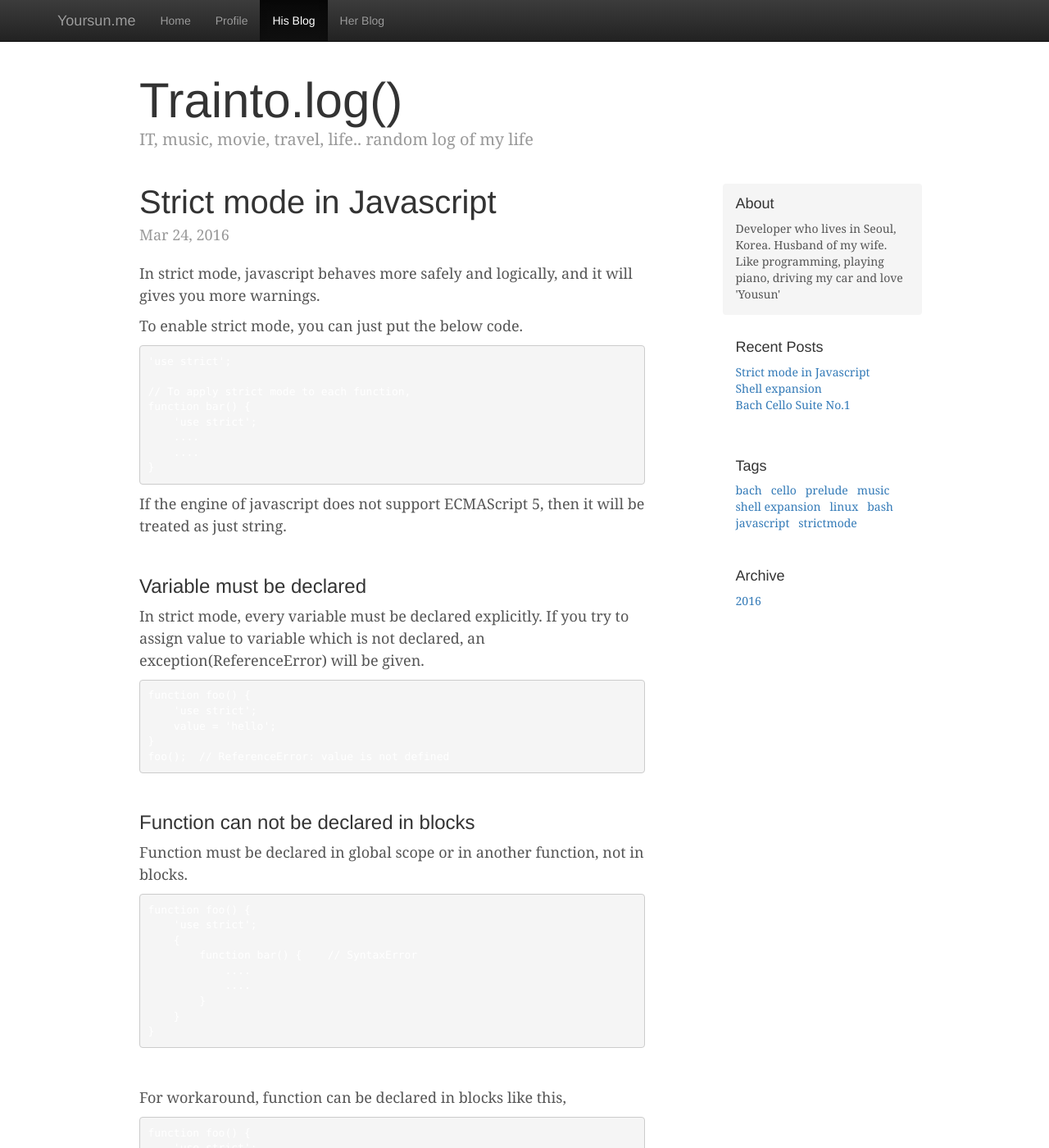
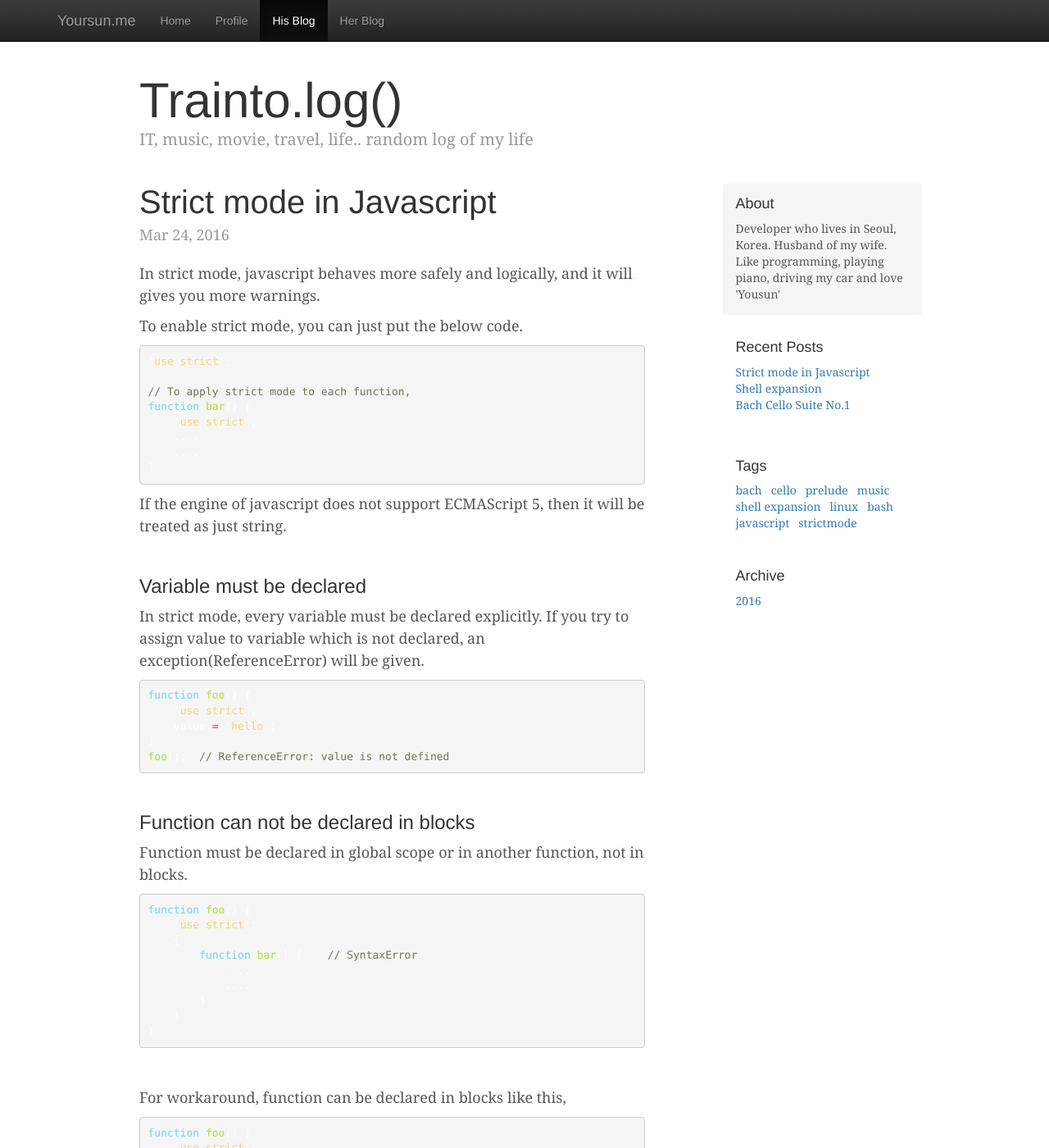
Before and after one commit to trainto/heyjoon.dev, a Jekyll site: the page built from _posts/2016-03-24-strict-mode-in-javascript.markdown, in a window 1280 px wide and 1400 px high. Shown: the whole window at 82% size. Built offline with Jekyll 4.4.1, drawn with Linux system fonts in a browser that asks for light colours; nearby versions of some CDN libraries; comment, search, counter and statistics services are not loaded; some of the changed text lies outside the part shown.

Commit message:
Add 'javascript' to code block

```diff
--- a/_posts/2016-03-24-strict-mode-in-javascript.markdown
+++ b/_posts/2016-03-24-strict-mode-in-javascript.markdown
@@ -9,7 +9,7 @@ In strict mode, javascript behaves more safely and logically, and  it will gives
 
 To enable strict mode, you can just put the below code.
 
-~~~
+~~~javascript
 'use strict';
 
 // To apply strict mode to each function,
@@ -28,7 +28,7 @@ If the engine of javascript does not support ECMAScript 5, then it will be treat
 ### Variable must be declared
 In strict mode, every variable must be declared explicitly. If you try to assign value to variable which is not declared, an exception(ReferenceError) will be given.
 
-~~~
+~~~javascript
 function foo() {
     'use strict';
     value = 'hello';
@@ -41,7 +41,7 @@ foo();  // ReferenceError: value is not defined
 ### Function can not be declared in blocks
 Function must be declared in global scope or in another function, not in blocks.
 
-~~~
+~~~javascript
 function foo() {
     'use strict';
     {
@@ -57,7 +57,7 @@ function foo() {
 
 For workaround, function can be declared in blocks like this,
 
-~~~
+~~~javascript
 function foo() {
     'use strict';
     {
@@ -79,7 +79,7 @@ The properties arguments.callee and arguments.caller have been eliminated. And a
 ### this
 If it's not in strict mode, 'this' in function(not method) will be global object(like 'window' in browser). However in strict mode 'this' is undefined.
 
-~~~
+~~~javascript
 function foo () {
     this === window;    // true
 }
```
